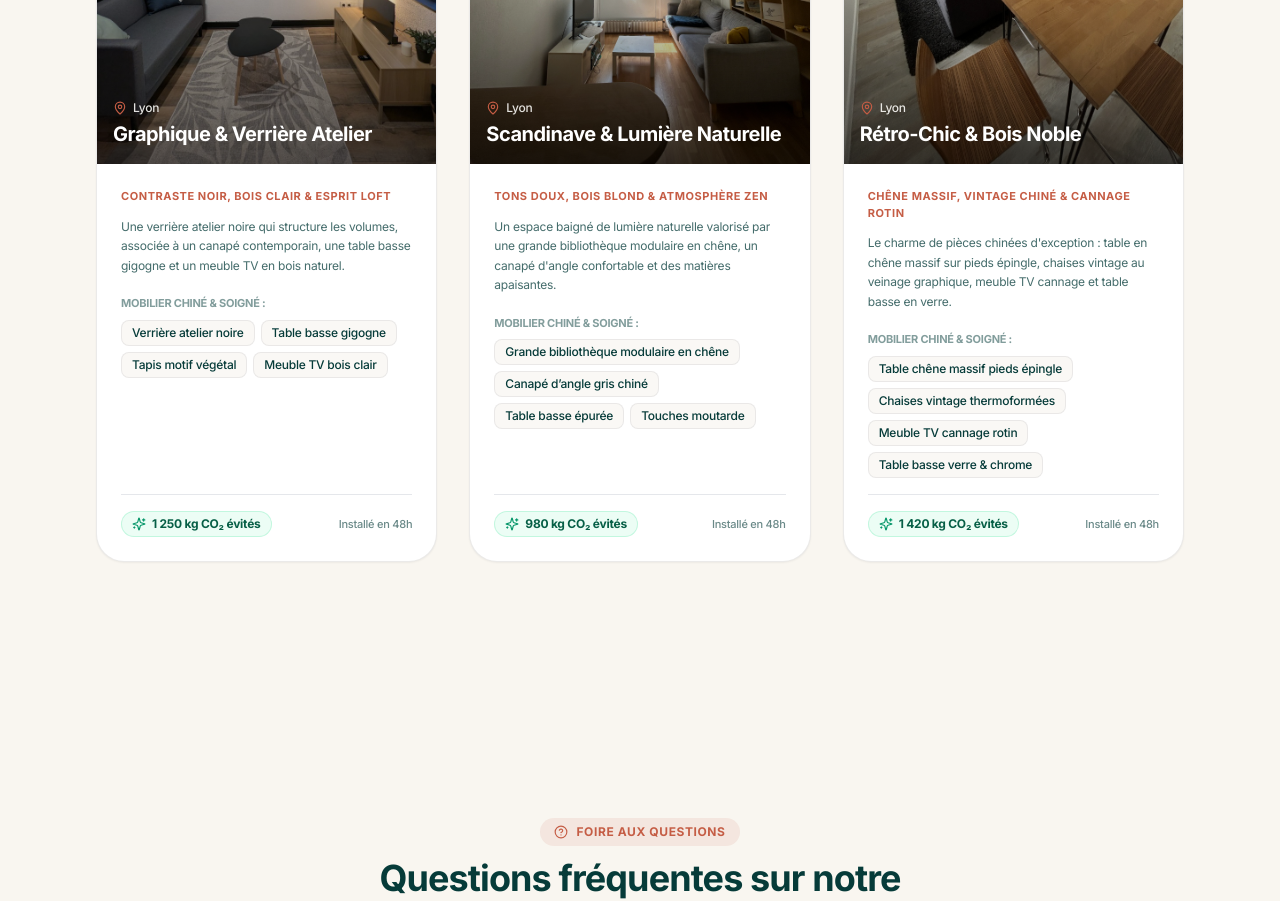
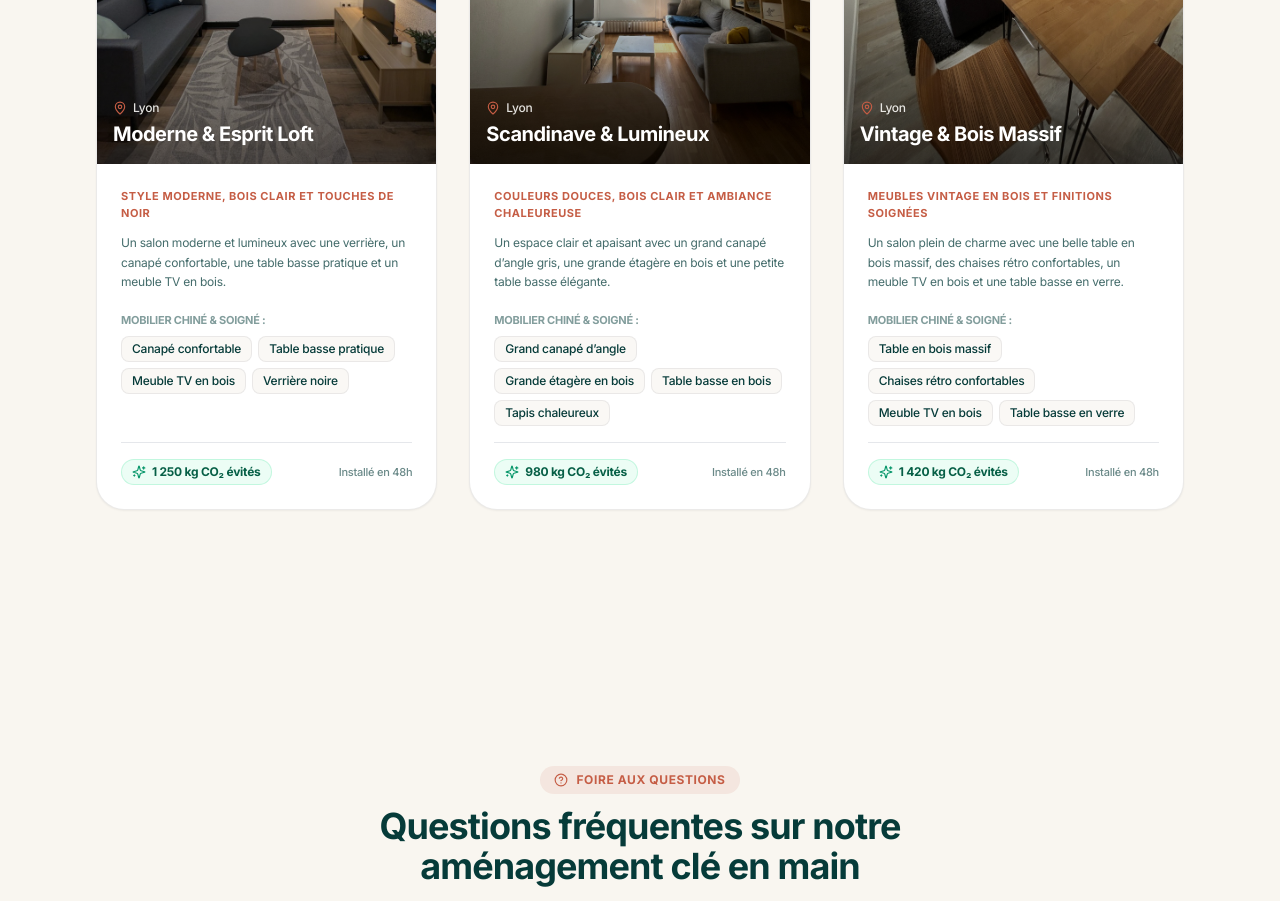
Before and after one commit to raphaelortega/meubles-et-moi-site, a Next.js app: page / in a window 1280 px wide. Shown: the part 4560-5461 px from the top of the page. Built offline with nearby package versions, Linux system fonts and the light colour scheme; no server answers.

Commit message:
Galerie: simplification des descriptions et des caractéristiques des réalisations

```diff
--- a/components/Gallery.tsx
+++ b/components/Gallery.tsx
@@ -18,32 +18,32 @@ interface Project {
 const PROJECTS: Project[] = [
   {
     id: 'verriere-atelier',
-    title: 'Graphique & Verrière Atelier',
+    title: 'Moderne & Esprit Loft',
     location: 'Lyon',
-    style: 'Contraste noir, bois clair & esprit loft',
+    style: 'Style moderne, bois clair et touches de noir',
     image: '/images/realisations/realisation-1.jpg',
-    description: 'Une verrière atelier noire qui structure les volumes, associée à un canapé contemporain, une table basse gigogne et un meuble TV en bois naturel.',
-    highlights: ['Verrière atelier noire', 'Table basse gigogne', 'Tapis motif végétal', 'Meuble TV bois clair'],
+    description: 'Un salon moderne et lumineux avec une verrière, un canapé confortable, une table basse pratique et un meuble TV en bois.',
+    highlights: ['Canapé confortable', 'Table basse pratique', 'Meuble TV en bois', 'Verrière noire'],
     co2: '1 250 kg CO₂ évités',
   },
   {
     id: 'scandinave-lumineux',
-    title: 'Scandinave & Lumière Naturelle',
+    title: 'Scandinave & Lumineux',
     location: 'Lyon',
-    style: 'Tons doux, bois blond & atmosphère zen',
+    style: 'Couleurs douces, bois clair et ambiance chaleureuse',
     image: '/images/realisations/realisation-2.jpg',
-    description: 'Un espace baigné de lumière naturelle valorisé par une grande bibliothèque modulaire en chêne, un canapé d\'angle confortable et des matières apaisantes.',
-    highlights: ['Grande bibliothèque modulaire en chêne', 'Canapé d’angle gris chiné', 'Table basse épurée', 'Touches moutarde'],
+    description: 'Un espace clair et apaisant avec un grand canapé d’angle gris, une grande étagère en bois et une petite table basse élégante.',
+    highlights: ['Grand canapé d’angle', 'Grande étagère en bois', 'Table basse en bois', 'Tapis chaleureux'],
     co2: '980 kg CO₂ évités',
   },
   {
     id: 'retro-chic',
-    title: 'Rétro-Chic & Bois Noble',
+    title: 'Vintage & Bois Massif',
     location: 'Lyon',
-    style: 'Chêne massif, vintage chiné & cannage rotin',
+    style: 'Meubles vintage en bois et finitions soignées',
     image: '/images/realisations/realisation-3.jpg',
-    description: 'Le charme de pièces chinées d\'exception : table en chêne massif sur pieds épingle, chaises vintage au veinage graphique, meuble TV cannage et table basse en verre.',
-    highlights: ['Table chêne massif pieds épingle', 'Chaises vintage thermoformées', 'Meuble TV cannage rotin', 'Table basse verre & chrome'],
+    description: 'Un salon plein de charme avec une belle table en bois massif, des chaises rétro confortables, un meuble TV en bois et une table basse en verre.',
+    highlights: ['Table en bois massif', 'Chaises rétro confortables', 'Meuble TV en bois', 'Table basse en verre'],
     co2: '1 420 kg CO₂ évités',
   },
 ];
```
